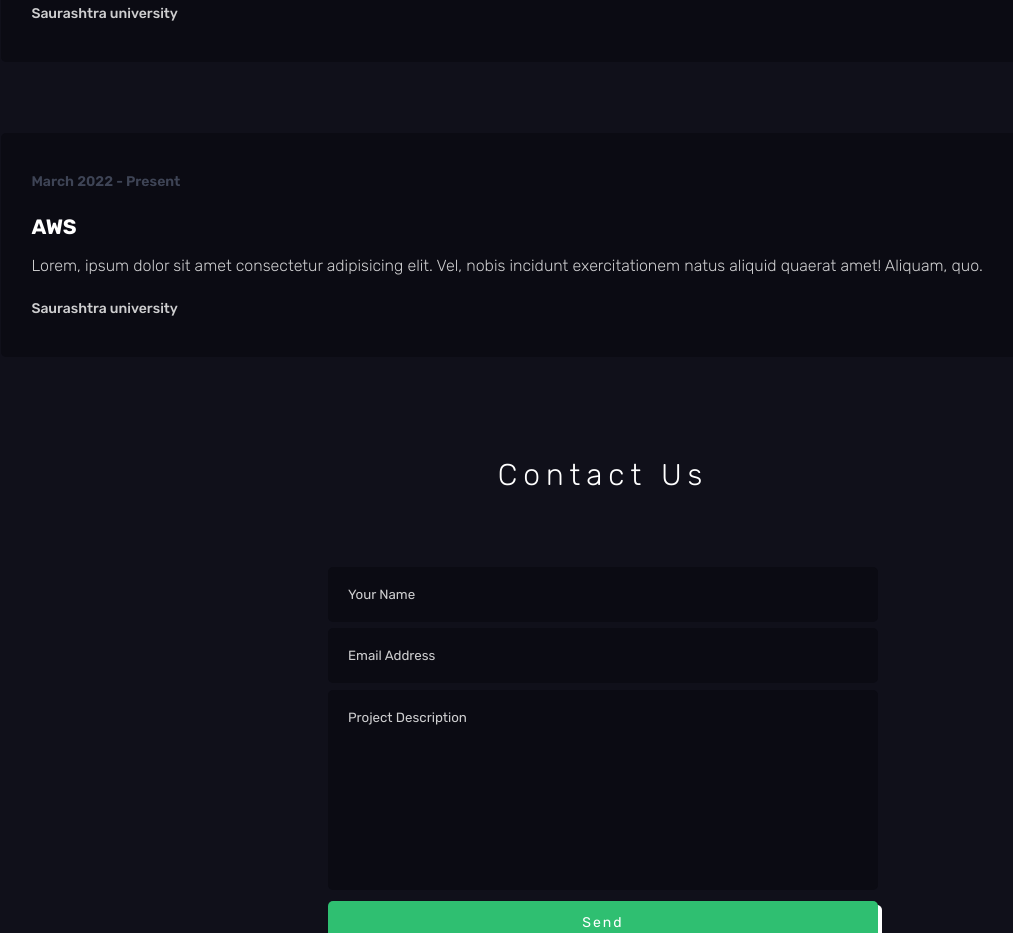
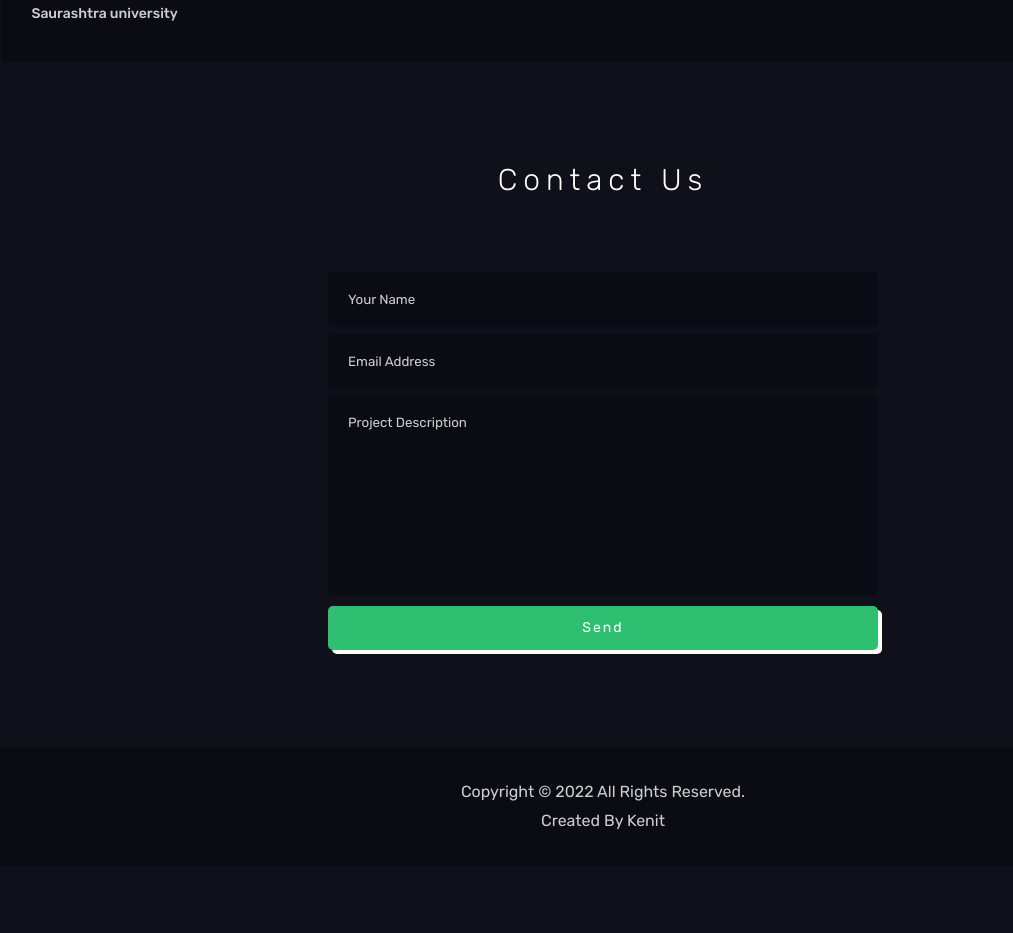
Before and after one commit to Goswamikenit/portfolio-website, a plain HTML site: page index.htm in a window 1280 px wide. Shown: the part 4520-5453 px from the top of the page, without its empty margins (37-1050 px from the left). After the commit the page ends 5386 px from the top, so only its background shows below. Drawn offline with nearby package versions, Linux system fonts and the light colour scheme.

Commit message:
Update index.htm

```diff
--- a/index.htm
+++ b/index.htm
@@ -182,16 +182,6 @@
                     </div>
 
                 </div>
-
-                <div class="resume-content">
-                    <div class="box">
-                        <h6>March 2022 - Present</h6>
-                        <h4>AWS</h4>
-                        <p>Lorem, ipsum dolor sit amet consectetur adipisicing elit. Vel, nobis incidunt exercitationem natus aliquid quaerat amet! Aliquam, quo.</p>
-                        <h5>Saurashtra university</h5>
-                    </div>
-
-                </div>
             </section>
 
             <!---Contact-->
```
